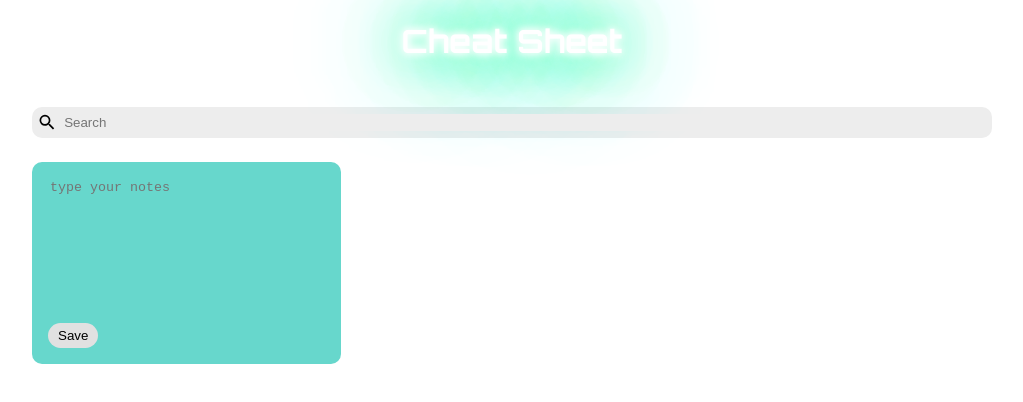
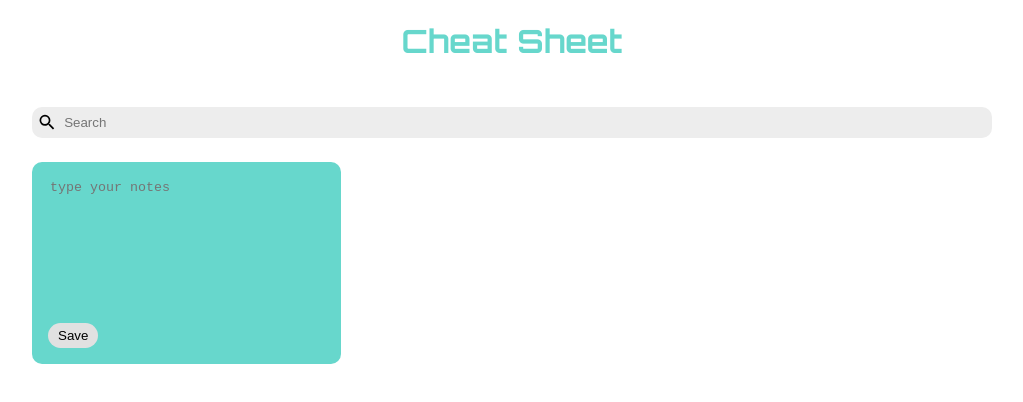
Before and after one commit to CrazyCheatsheetApp/Cheatsheet-WebApp, a React (Create React App) app: page / in a window 1280 px wide. Shown: the top 402 px of the page, without its empty margins (128-1151 px from the left). Built offline with nearby package versions, Linux system fonts and the light colour scheme.

Commit message:
removed ugly glow

```diff
--- a/src/index.css
+++ b/src/index.css
@@ -19,18 +19,8 @@ code {
 }
 
 .header h1 {
-  /* color: #67d7cc; */
+  color: #67d7cc;
   font-family: 'Orbitron', sans-serif;
-  color: #fff;
-  text-shadow:
-    0 0 7px #fff,
-    0 0 10px #fff,
-    0 0 21px #fff,
-    0 0 42px #0fa,
-    0 0 82px #0fa,
-    0 0 92px #0fa,
-    0 0 102px #0fa,
-    0 0 151px #0fa;
 }
 
 .container {
```
